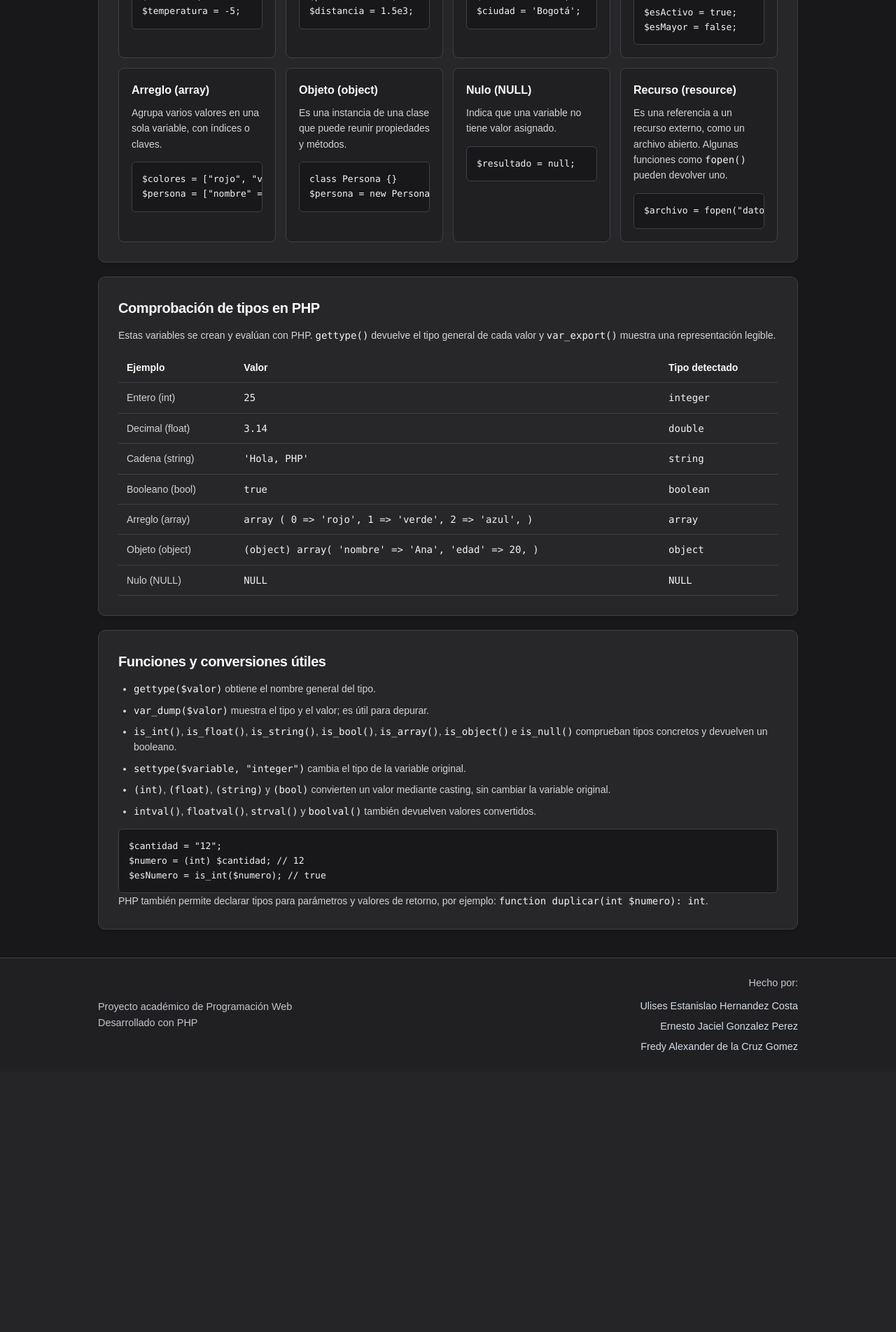
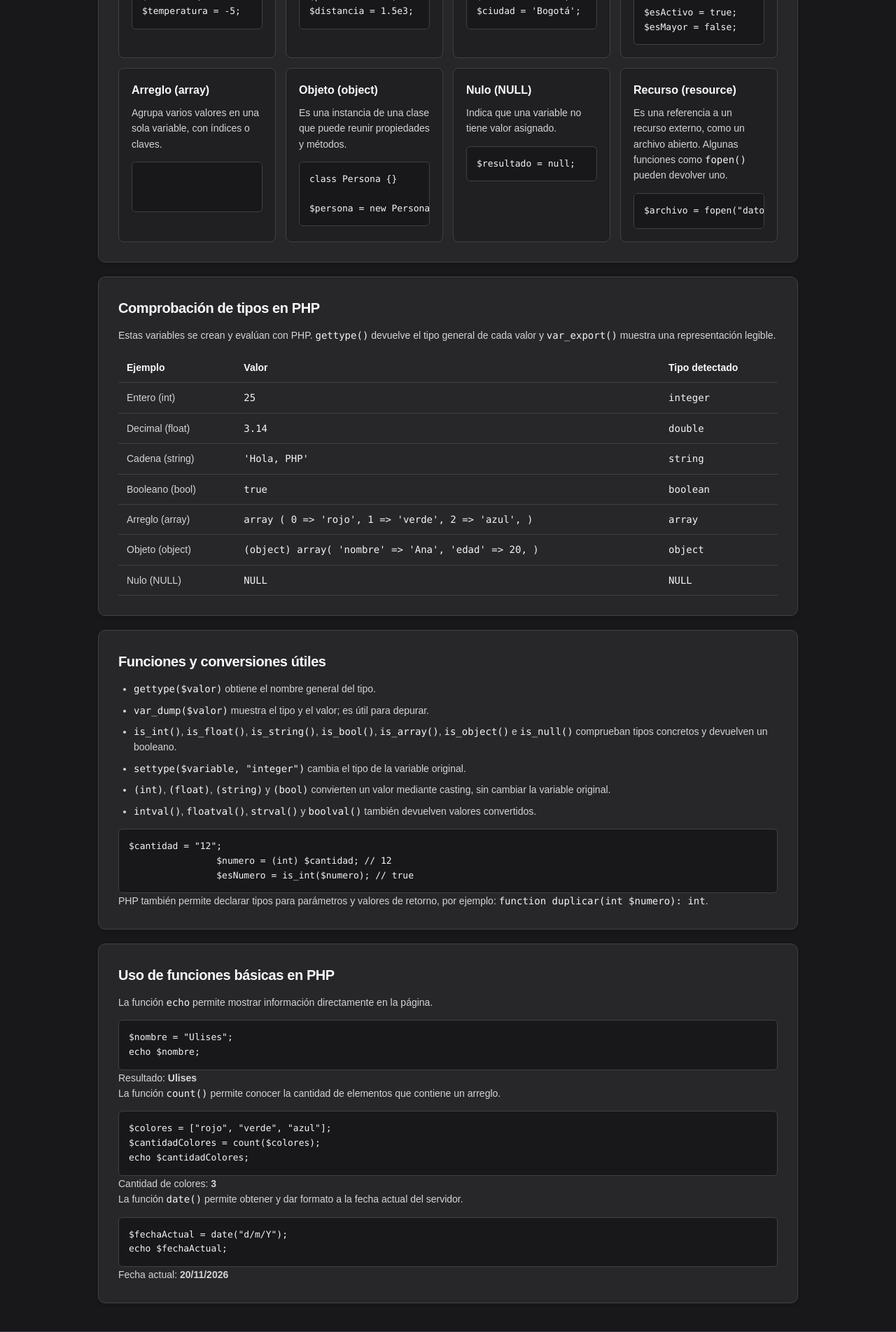
Before and after one commit to UlisesCosta/proyecto-php, a PHP site: page /variables.php in a window 1280 px wide. Shown: the part 714-2617 px from the top of the page at 70% size. Before the commit the page ends 2217 px from the top, so only its background shows below. Run offline with PHP 8.4, Linux system fonts and the light colour scheme.

Commit message:
complemento de variables.php

```diff
--- a/variables.php
+++ b/variables.php
@@ -69,14 +69,16 @@ $esMayor = false;</code></pre>
                 <article class="data-type">
                     <h3>Arreglo (array)</h3>
                     <p>Agrupa varios valores en una sola variable, con índices o claves.</p>
-                    <pre><code>$colores = ["rojo", "verde"];
-$persona = ["nombre" =&gt; "Ana", "edad" =&gt; 20];</code></pre>
+                    <pre>
+                        <code>$colores = ["rojo", "verde"];
+                        $persona = ["nombre" => "Ana", "edad" => 20];</code></pre>
                 </article>
 
                 <article class="data-type">
                     <h3>Objeto (object)</h3>
                     <p>Es una instancia de una clase que puede reunir propiedades y métodos.</p>
                     <pre><code>class Persona {}
+
 $persona = new Persona();</code></pre>
                 </article>
 
@@ -117,8 +119,12 @@ $persona = new Persona();</code></pre>
                         <?php foreach ($ejemplosTipos as $nombre => $valor): ?>
                             <tr>
                                 <td><?= htmlspecialchars($nombre, ENT_QUOTES, 'UTF-8') ?></td>
-                                <td><code><?= htmlspecialchars(var_export($valor, true), ENT_QUOTES, 'UTF-8') ?></code></td>
-                                <td><code><?= htmlspecialchars(gettype($valor), ENT_QUOTES, 'UTF-8') ?></code></td>
+                                <td>
+                                    <code><?= htmlspecialchars(var_export($valor, true), ENT_QUOTES, 'UTF-8') ?></code>
+                                </td>
+                                <td>
+                                    <code><?= htmlspecialchars(gettype($valor), ENT_QUOTES, 'UTF-8') ?></code>
+                                </td>
                             </tr>
                         <?php endforeach; ?>
                     </tbody>
@@ -131,21 +137,87 @@ $persona = new Persona();</code></pre>
             <ul class="type-functions">
                 <li><code>gettype($valor)</code> obtiene el nombre general del tipo.</li>
                 <li><code>var_dump($valor)</code> muestra el tipo y el valor; es útil para depurar.</li>
-                <li><code>is_int()</code>, <code>is_float()</code>, <code>is_string()</code>, <code>is_bool()</code>, <code>is_array()</code>, <code>is_object()</code> e <code>is_null()</code> comprueban tipos concretos y devuelven un booleano.</li>
+
+                <li>
+                    <code>is_int()</code>, <code>is_float()</code>, <code>is_string()</code>,
+                    <code>is_bool()</code>, <code>is_array()</code>, <code>is_object()</code>
+                    e <code>is_null()</code> comprueban tipos concretos y devuelven un booleano.
+                </li>
+
                 <li><code>settype($variable, "integer")</code> cambia el tipo de la variable original.</li>
-                <li><code>(int)</code>, <code>(float)</code>, <code>(string)</code> y <code>(bool)</code> convierten un valor mediante casting, sin cambiar la variable original.</li>
-                <li><code>intval()</code>, <code>floatval()</code>, <code>strval()</code> y <code>boolval()</code> también devuelven valores convertidos.</li>
+
+                <li>
+                    <code>(int)</code>, <code>(float)</code>, <code>(string)</code> y
+                    <code>(bool)</code> convierten un valor mediante casting, sin cambiar
+                    la variable original.
+                </li>
+
+                <li>
+                    <code>intval()</code>, <code>floatval()</code>, <code>strval()</code>
+                    y <code>boolval()</code> también devuelven valores convertidos.
+                </li>
             </ul>
             <pre><code>$cantidad = "12";
-$numero = (int) $cantidad; // 12
-$esNumero = is_int($numero); // true</code></pre>
+                $numero = (int) $cantidad; // 12
+                $esNumero = is_int($numero); // true</code></pre>
+
             <p>
                 PHP también permite declarar tipos para parámetros y valores de retorno,
                 por ejemplo: <code>function duplicar(int $numero): int</code>.
             </p>
         </section>
+        <section class="welcome">
+            <h2>Uso de funciones básicas en PHP</h2>
+            <?php
+                $nombre = "Ulises";
+                $colores = ["rojo", "verde", "azul"];
+                $cantidadColores = count($colores);
+                $fechaActual = date("d/m/Y");
+            ?>
+
+            <p>
+                La función <code>echo</code> permite mostrar información
+                directamente en la página.
+            </p>
+
+            <pre><code>$nombre = "Ulises";
+echo $nombre;</code></pre>
+
+            <p>
+                Resultado:
+                <strong><?php echo $nombre; ?></strong>
+            </p>
+
+            <p>
+                La función <code>count()</code> permite conocer la cantidad
+                de elementos que contiene un arreglo.
+            </p>
+
+            <pre><code>$colores = ["rojo", "verde", "azul"];
+$cantidadColores = count($colores);
+echo $cantidadColores;</code></pre>
+
+            <p>
+                Cantidad de colores:
+                <strong><?php echo $cantidadColores; ?></strong>
+            </p>
+
+            <p>
+                La función <code>date()</code> permite obtener y dar formato
+                a la fecha actual del servidor.
+            </p>
+
+            <pre><code>$fechaActual = date("d/m/Y");
+echo $fechaActual;</code></pre>
+
+            <p>
+                Fecha actual:
+                <strong><?php echo $fechaActual; ?></strong>
+            </p>
+        </section>
+
+
     </main>
-
     <?php require_once __DIR__ . '/includes/footer.php'; ?>
 
 </body>
```
